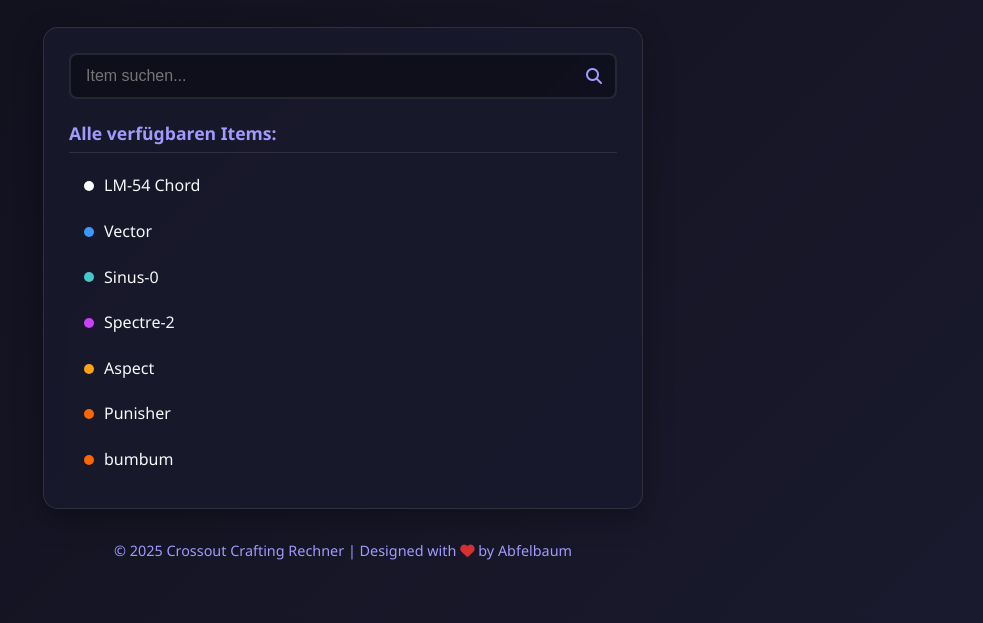
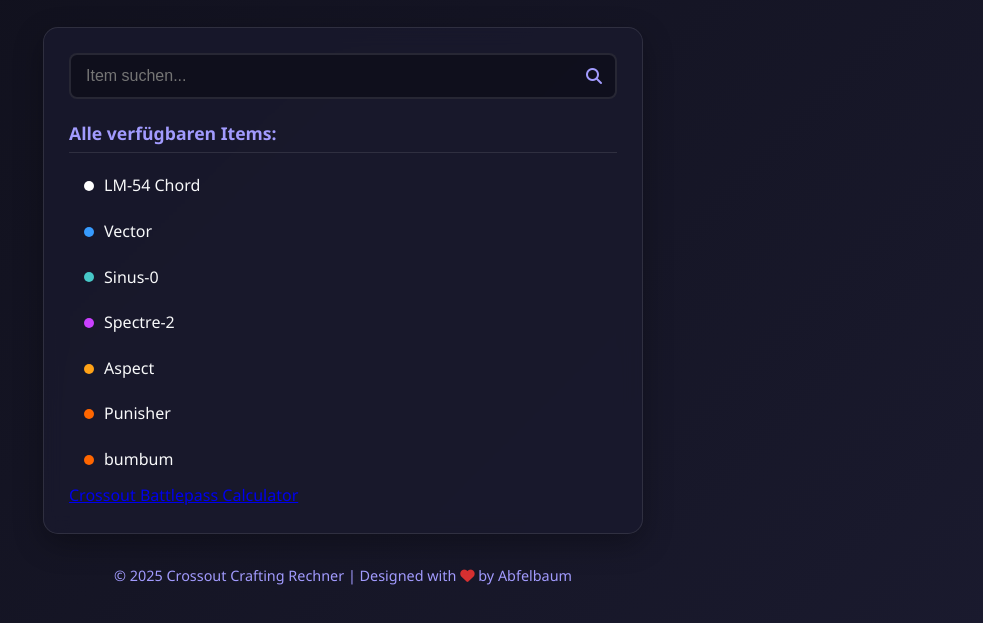
Before and after one commit to Abfelbaum1/Crossout-Crafting-Calculator, a plain HTML site: page index.html in a window 1280 px wide. Shown: the part 153-776 px from the top of the page, without its empty margins (297-1280 px from the left). Drawn offline with Linux system fonts and the light colour scheme.

Commit message:
Update index.html

```diff
--- a/index.html
+++ b/index.html
@@ -465,6 +465,7 @@ footer {
       <!-- Alle Items werden hier angezeigt -->
     </div>
   </div>
+   <a href="https://abfelbaum1.github.io/Crossout-Crafting-Calculator/">Crossout Battlepass Calculator</a>
 </div>
 
 <footer>
```
